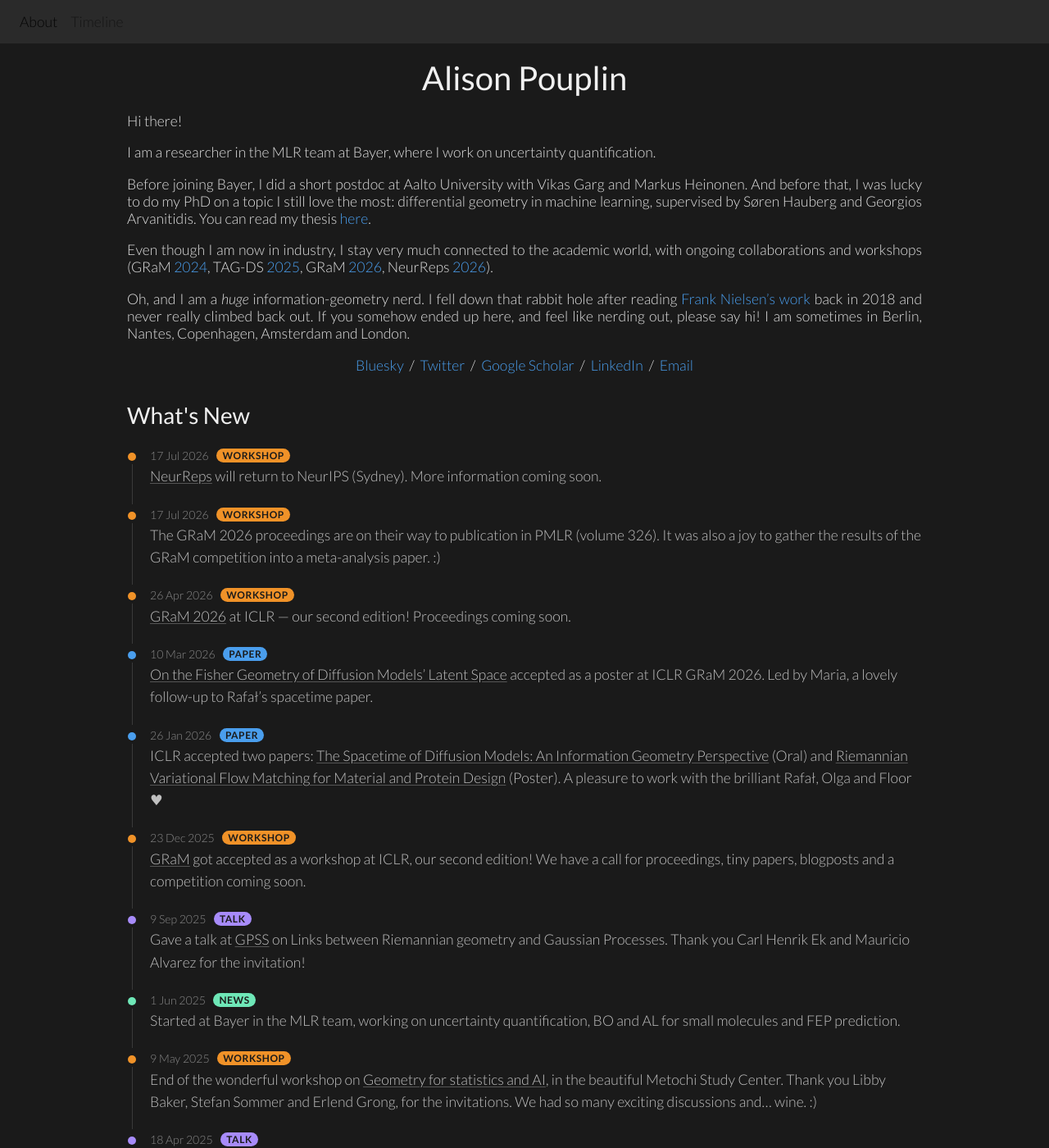
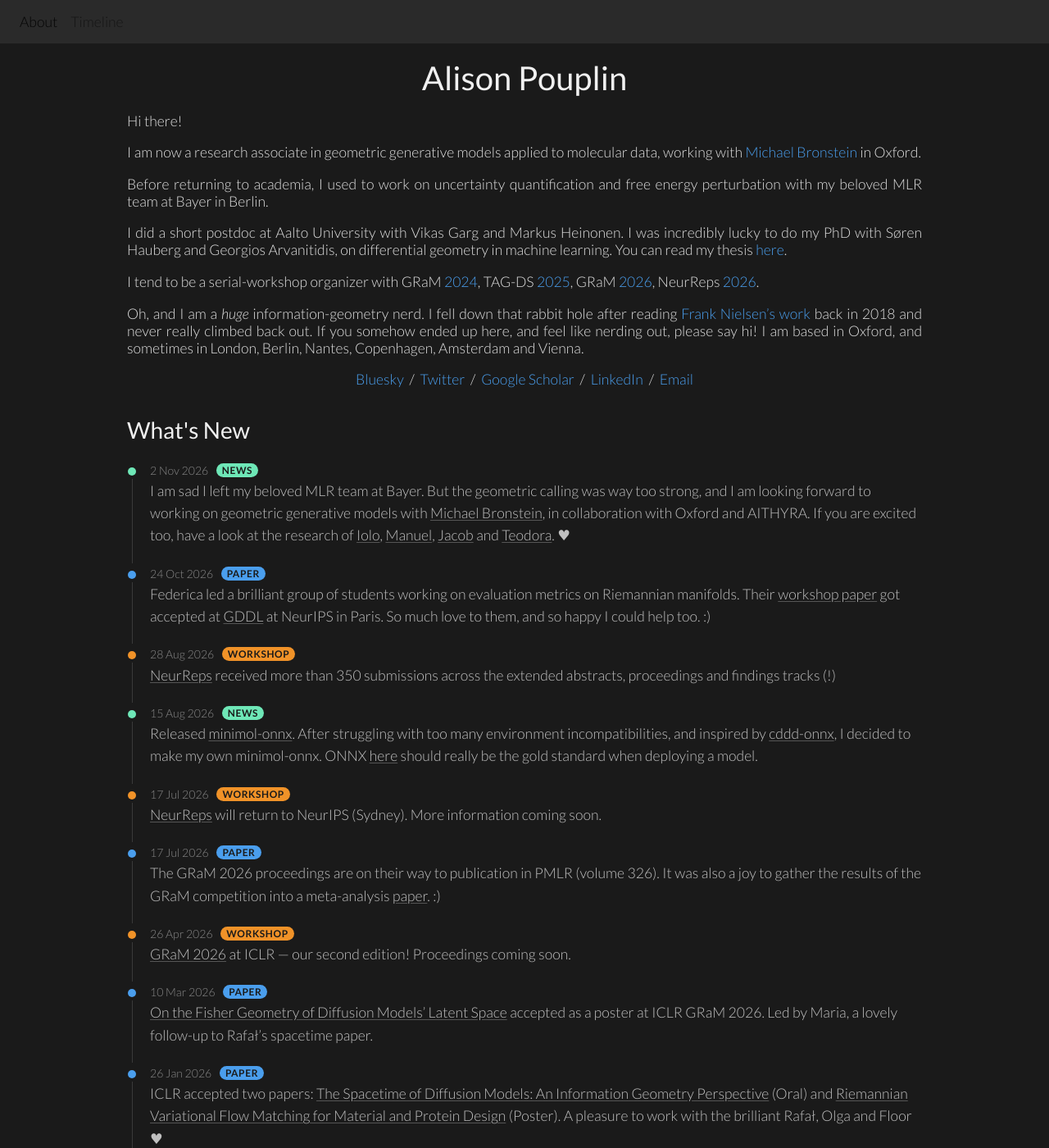
Before and after one commit to a-pouplin/a-pouplin.github.io, a Jekyll site: the page built from index.html, in a window 1280 px wide and 1400 px high. Shown: the whole window at 82% size. Built offline with Jekyll 4.4.1, drawn with Linux system fonts in a browser that asks for light colours.

Commit message:
Update bio and research timeline

```diff
--- a/_data/timeline.yml
+++ b/_data/timeline.yml
@@ -1,3 +1,27 @@
+- date: "2 Nov 2026"
+  tag: "news"
+  content: >
+    I am sad I left my beloved MLR team at Bayer. But the geometric calling was way too strong,
+    and I am looking forward to working on geometric generative models with
+    [Michael Bronstein](https://www.cs.ox.ac.uk/people/michael.bronstein/), in collaboration with Oxford and AITHYRA. If you are excited too, have a look at the research of [Iolo](https://www.iolojones.co.uk/), [Manuel](https://manuellecha.com/), [Jacob](https://jacobbamb.github.io/)
+    and [Teodora](https://scholar.google.com/citations?user=2jJ0s38AAAAJ&hl=en). ♥
+
+- date: "24 Oct 2026"
+  tag: "paper"
+  content: >
+    Federica led a brilliant group of students working on evaluation metrics on Riemannian manifolds. Their [workshop paper](https://arxiv.org/abs/2610.33731) got accepted at [GDDL](https://gddl-neurips-2026.github.io/) at NeurIPS in Paris. So much love to them, and so happy I could help too. :)
+
+- date: "28 Aug 2026"
+  tag: "workshop"
+  content: >
+    [NeurReps](https://www.neurreps.org/) received more than 350 submissions across the extended abstracts, proceedings and findings tracks (!)
+
+- date: "15 Aug 2026"
+  tag: "news"
+  content: >
+    Released [minimol-onnx](https://pypi.org/project/minimol-onnx/). After struggling with too many environment incompatibilities, and inspired by [cddd-onnx](https://pypi.org/project/cddd-onnx/), I decided to make my own minimol-onnx.
+    ONNX [here](https://onnx.ai/onnx/intro/python.html) should really be the gold standard when deploying a model.
+
 - date: "17 Jul 2026"
   tag: "workshop"
   content: >
@@ -5,10 +29,10 @@
 
 
 - date: "17 Jul 2026"
-  tag: "workshop"
+  tag: "paper"
   content: >
     The GRaM 2026 proceedings are on their way to publication in PMLR (volume 326).
-    It was also a joy to gather the results of the GRaM competition into a meta-analysis paper. :)
+    It was also a joy to gather the results of the GRaM competition into a meta-analysis [paper](https://proceedings.mlr.press/v326/suk26a.html). :)
 
 - date: "26 Apr 2026"
   tag: "workshop"
--- a/_includes/bio.md
+++ b/_includes/bio.md
@@ -1,9 +1,11 @@
 Hi there!
 
-I am a researcher in the MLR team at Bayer, where I work on uncertainty quantification.
+I am now a research associate in geometric generative models applied to molecular data, working with [Michael Bronstein](https://www.cs.ox.ac.uk/people/michael.bronstein/) in Oxford.
 
-Before joining Bayer, I did a short postdoc at Aalto University with Vikas Garg and Markus Heinonen. And before that, I was lucky to do my PhD on a topic I still love the most: differential geometry in machine learning, supervised by Søren Hauberg and Georgios Arvanitidis. You can read my thesis [here](https://orbit.dtu.dk/en/publications/differential-geometric-approaches-to-machine-learning/).
+Before returning to academia, I used to work on uncertainty quantification and free energy perturbation with my beloved MLR team at Bayer in Berlin.
 
-Even though I am now in industry, I stay very much connected to the academic world, with ongoing collaborations and workshops (GRaM [2024](https://gram-workshop.github.io/2024/), TAG-DS [2025](https://www.tagds.com/events/tag-ds-2025), GRaM [2026](https://gram-workshop.github.io/index.html), NeurReps [2026](https://www.neurreps.org/)).
+I did a short postdoc at Aalto University with Vikas Garg and Markus Heinonen. I was incredibly lucky to do my PhD with Søren Hauberg and Georgios Arvanitidis, on differential geometry in machine learning. You can read my thesis [here](https://orbit.dtu.dk/en/publications/differential-geometric-approaches-to-machine-learning/).
 
-Oh, and I am a _huge_ information-geometry nerd. I fell down that rabbit hole after reading [Frank Nielsen's work](https://arxiv.org/abs/1808.08271) back in 2018 and never really climbed back out. If you somehow ended up here, and feel like nerding out, please say hi! I am sometimes in Berlin, Nantes, Copenhagen, Amsterdam and London.
+I tend to be a serial-workshop organizer with GRaM [2024](https://gram-workshop.github.io/2024/), TAG-DS [2025](https://www.tagds.com/events/tag-ds-2025), GRaM [2026](https://gram-workshop.github.io/index.html), NeurReps [2026](https://www.neurreps.org/).
+
+Oh, and I am a _huge_ information-geometry nerd. I fell down that rabbit hole after reading [Frank Nielsen's work](https://arxiv.org/abs/1808.08271) back in 2018 and never really climbed back out. If you somehow ended up here, and feel like nerding out, please say hi! I am based in Oxford, and sometimes in London, Berlin, Nantes, Copenhagen, Amsterdam and Vienna.
```
